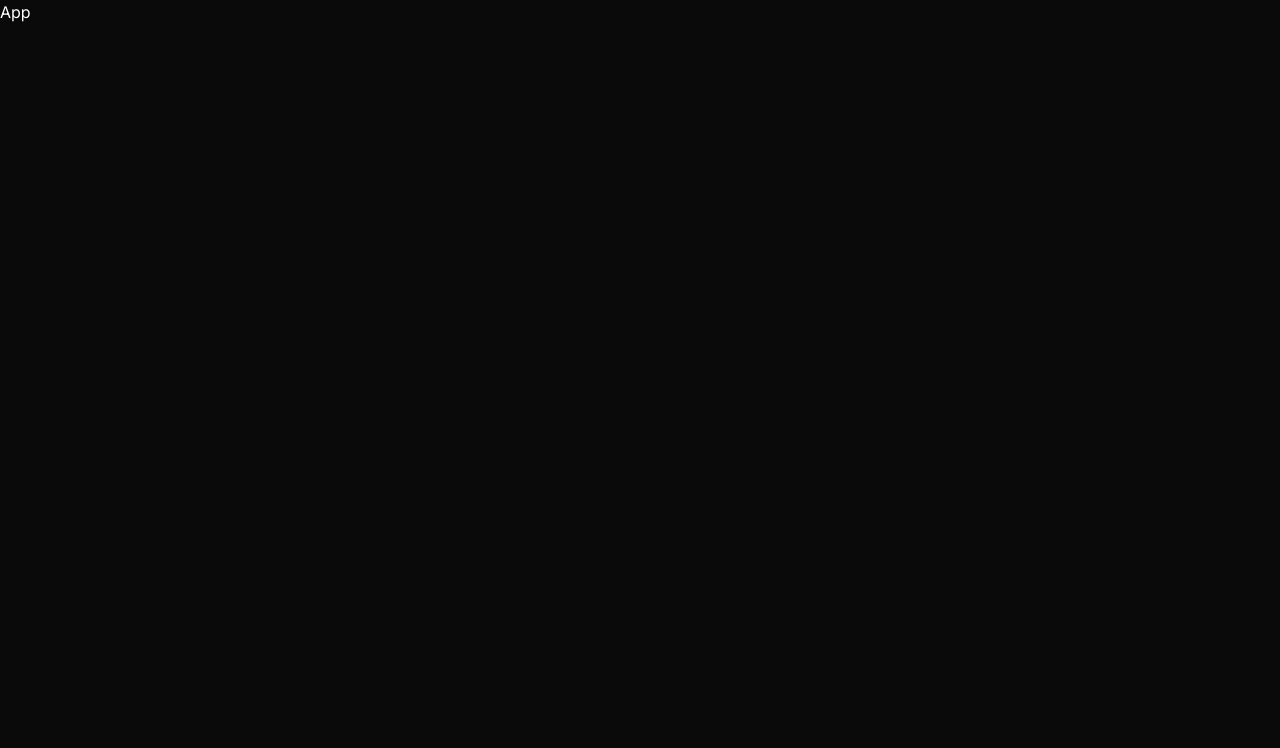
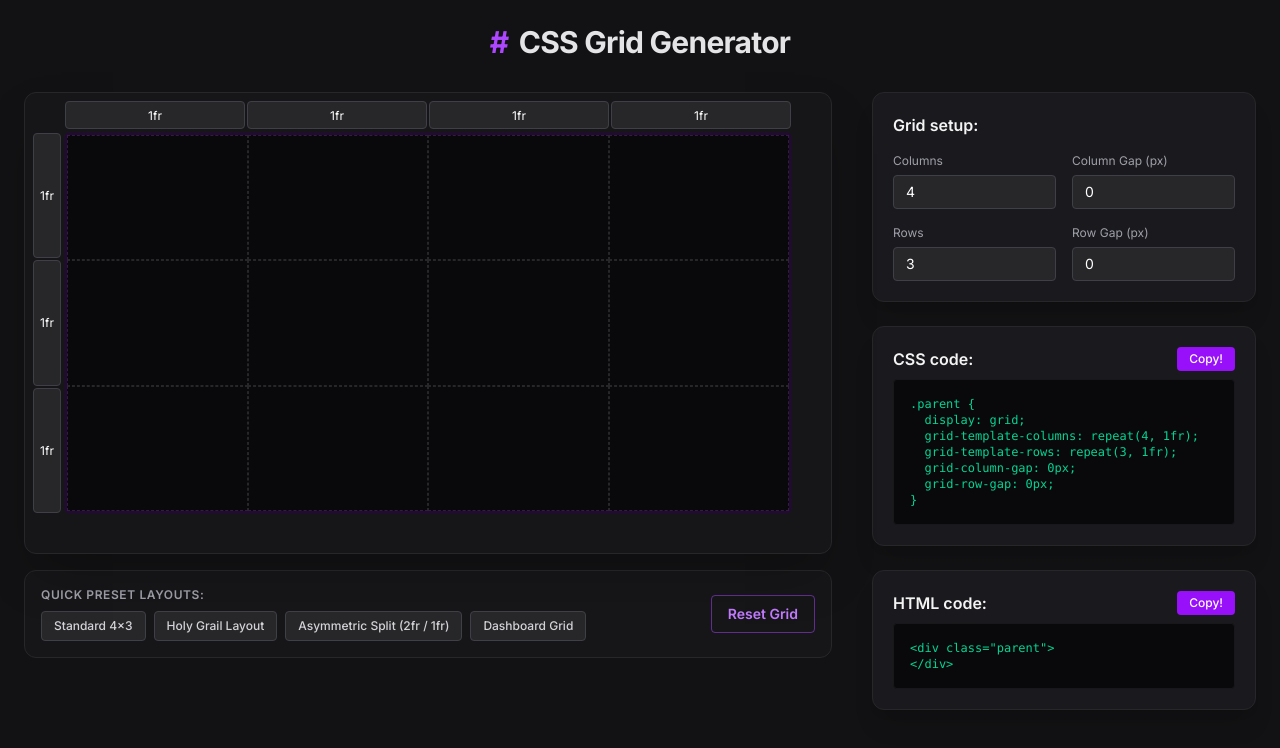
Before and after one commit to byllzz/gridzzly, a React (Vite) app: page / in a window 1280 px wide. Shown: the top 748 px of the page. Built offline with nearby package versions, Linux system fonts and the light colour scheme.

Commit message:
add CSSGridGenerator comp into App.jsx from final layout

```diff
--- a/src/App.jsx
+++ b/src/App.jsx
@@ -1,3 +1,8 @@
+import CSSGridGenerator from './components/CSSGridGenerator';
 export default function App() {
-  return <div>App</div>;
+  return (
+    <div>
+      <CSSGridGenerator />
+    </div>
+  );
 }
```
Also changed, not shown: src/components/CSSGridGenerator.jsx (+5 -6 lines).
